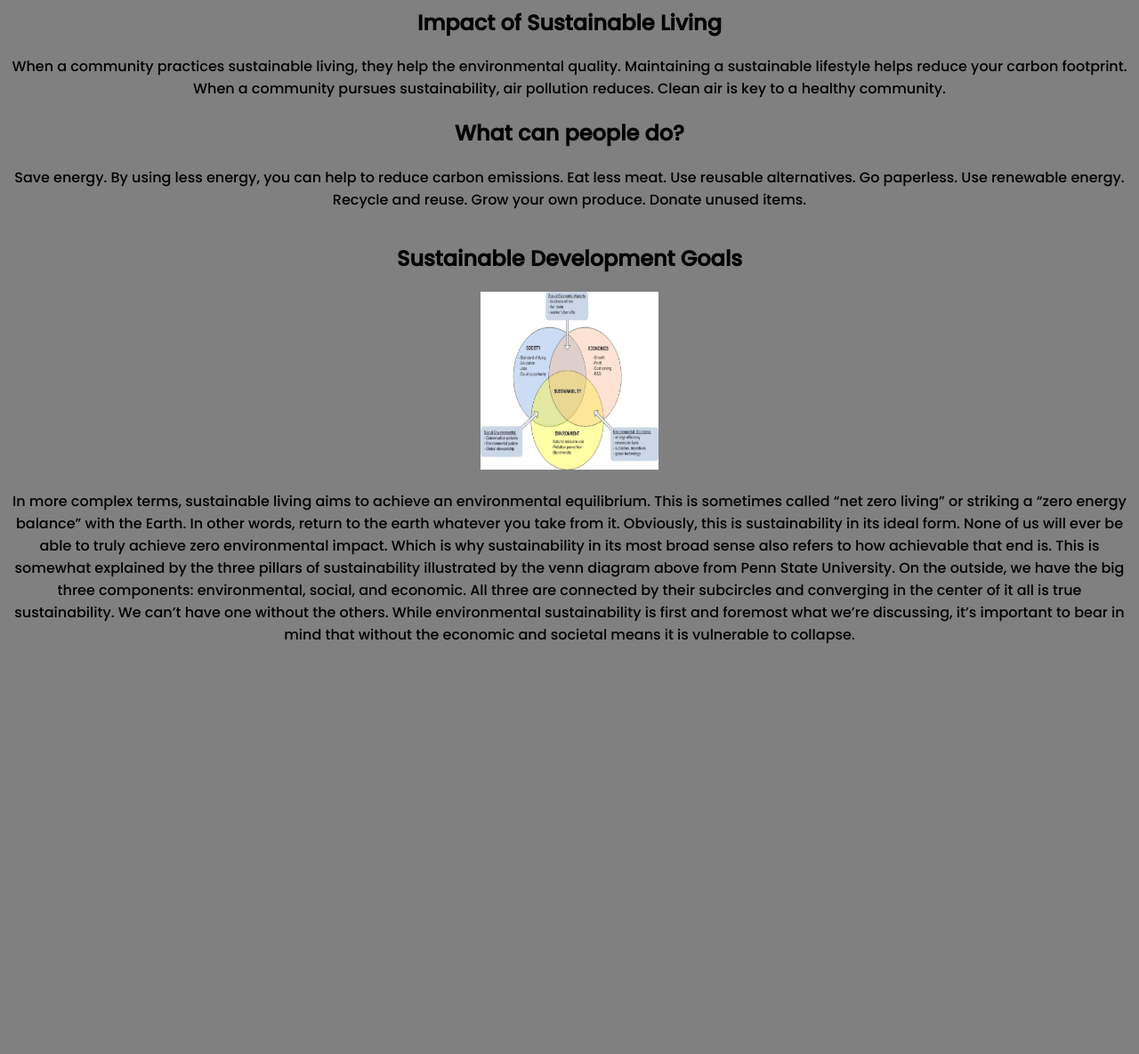
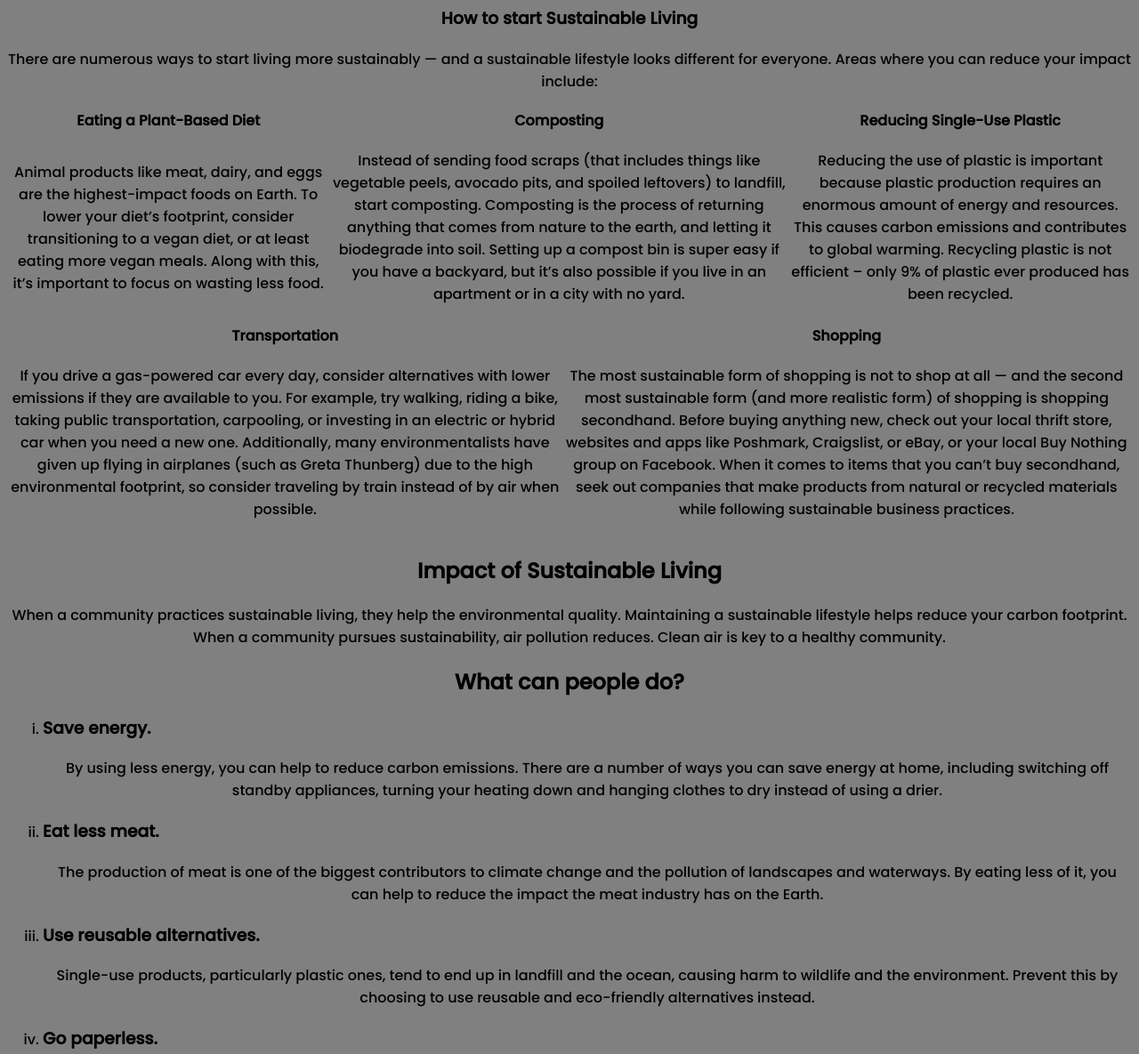
Before and after one commit to JaydenGames5653456/code2, a plain HTML site: page index.html in a window 1280 px wide. Shown: the part 920-2105 px from the top of the page at 89% size. Before the commit the page ends 1670 px from the top, so only its background shows below. Drawn offline with Linux system fonts and the light colour scheme.

Commit message:
Update index.html

```diff
--- a/index.html
+++ b/index.html
@@ -55,6 +55,51 @@
 		Zero waste focuses on the trash problem (at the consumer level) and the closed-loop cycle of production and consumption (at the systematic level). It doesn’t specifically address things like transportation or green superannuation/pension funds to invest in.
 
 		Those things are domains of sustainable living, a much broader concept that deals with ways to reduce the environmental impact of large scale day-to-day activities that don’t necessarily produce quantifiable or physical forms of waste.</p>
+		<h3 class="center">How to start Sustainable Living</h3>
+		<p>There are numerous ways to start living more sustainably — and a sustainable lifestyle looks different for everyone. Areas where you can reduce your impact include:</p>
+		<table>
+			<tr>
+				<th>Eating a Plant-Based Diet</th>
+            	<th>Composting</th>
+            	<th>Reducing Single-Use Plastic</th>
+			</tr>
+			<tr>
+				<td>
+					<p>
+						Animal products like meat, dairy, and eggs are the highest-impact foods on Earth. To lower your diet’s footprint, consider transitioning to a vegan diet, or at least eating more vegan meals. Along with this, it’s important to focus on wasting less food.
+					</p>
+				</td>
+				<td>
+					<p>
+						Instead of sending food scraps (that includes things like vegetable peels, avocado pits, and spoiled leftovers) to landfill, start composting. Composting is the process of returning anything that comes from nature to the earth, and letting it biodegrade into soil. Setting up a compost bin is super easy if you have a backyard, but it’s also possible if you live in an apartment or in a city with no yard.
+					</p>
+				</td>
+				<td>
+					<p>
+						Reducing the use of plastic is important because plastic production requires an enormous amount of energy and resources. This causes carbon emissions and contributes to global warming. Recycling plastic is not efficient – only 9% of plastic ever produced has been recycled.
+					</p>
+				</td>
+			</tr>
+		</table>
+		<table>
+			<tr>
+				<th>Transportation</th>
+				<th>Shopping</th>
+			</tr>
+			<tr>
+				<td>
+					<p>
+               			If you drive a gas-powered car every day, consider alternatives with lower emissions if they are available to you. For example, try walking, riding a bike, taking public transportation, carpooling, or investing in an electric or hybrid car when you need a new one. Additionally, many environmentalists have given up flying in airplanes (such as Greta Thunberg) due to the high environmental footprint, so consider traveling by train instead of by air when possible.
+              		</p>
+				</td>
+				<td>
+					<p>
+                		The most sustainable form of shopping is not to shop at all — and the second most sustainable form (and more realistic form) of shopping is shopping secondhand. Before buying anything new, check out your local thrift store, websites and apps like Poshmark, Craigslist, or eBay, or your local Buy Nothing group on Facebook. When it comes to items that you can’t buy secondhand, seek out companies that make products from natural or recycled materials while following sustainable business practices.
+              		</p>
+
+				</td>
+			</tr>
+		</table>
 	</div>
 	<div id="impact">
 		<h2 class="center">Impact of Sustainable Living</h2>
@@ -62,16 +107,24 @@
 	</div>
 	<div id="what">
 		<h2 class="center">What can people do?</h2>
-		<p>
-			Save energy. By using less energy, you can help to reduce carbon emissions.
-			Eat less meat.
-			Use reusable alternatives.
-			Go paperless.
-			Use renewable energy.
-			Recycle and reuse.
-			Grow your own produce.
-			Donate unused items.
-		</p>
+		<ol type="i">
+			<li><h3>Save energy.</h3>
+			<p>By using less energy, you can help to reduce carbon emissions. There are a number of ways you can save energy at home, including switching off standby appliances, turning your heating down and hanging clothes to dry instead of using a drier.</p></li>
+			<li><h3>Eat less meat.</h3>
+			<p>The production of meat is one of the biggest contributors to climate change and the pollution of landscapes and waterways. By eating less of it, you can help to reduce the impact the meat industry has on the Earth.</p></li>
+			<li><h3>Use reusable alternatives.</h3>
+			<p>Single-use products, particularly plastic ones, tend to end up in landfill and the ocean, causing harm to wildlife and the environment. Prevent this by choosing to use reusable and eco-friendly alternatives instead.</p></li>
+			<li><h3>Go paperless.</h3>
+				<p>To avoid wasting paper, choose to receive letters over email and only print off documents if necessary. You could also ask shops to email you your receipt instead of printing it off.  </p></li>
+			<li><h3>Use renewable energy.</h3>
+				<p>If possible, consider powering your home using renewable energy to reduce the amount of carbon emissions you produce. Replacing your petrol or diesel-fuelled car with an electric one would also help to achieve this! </p></li>
+			<li><h3>Recycle and reuse.</h3>
+				<p>Make sure you’re recycling by putting your rubbish in the correct bins. Also, try to reuse products and items as many times as possible before binning them to reduce waste.</p></li>
+			<li><h3>Grow your own produce.</h3>
+				<p>By growing your own fruit and vegetables, you can ensure you’re not using pesticides that will contribute to water and air pollution. This will also help to reduce the amount fossil fuels used to transport produce to supermarkets.</p></li>
+			<li><h3>Donate unused items.</h3>
+				<p>If you don’t use a product or wear a piece of clothing anymore, give it to a charity shop or someone you know would make use of it to help reduce waste.</p></li>
+		</ol>>
 	</div>
 	<div id="goals">
 		<h2 class="center">Sustainable Development Goals</h2>
```
